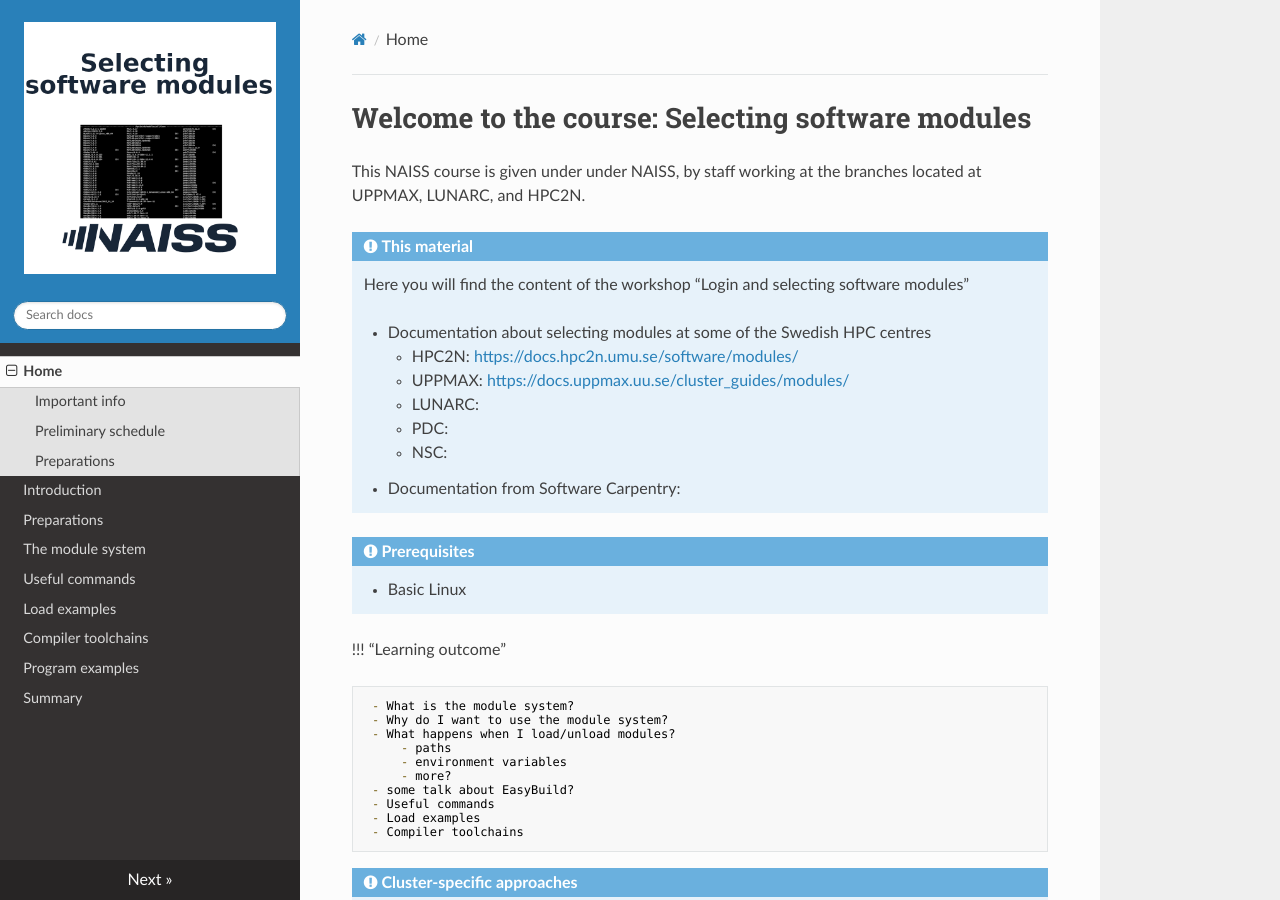
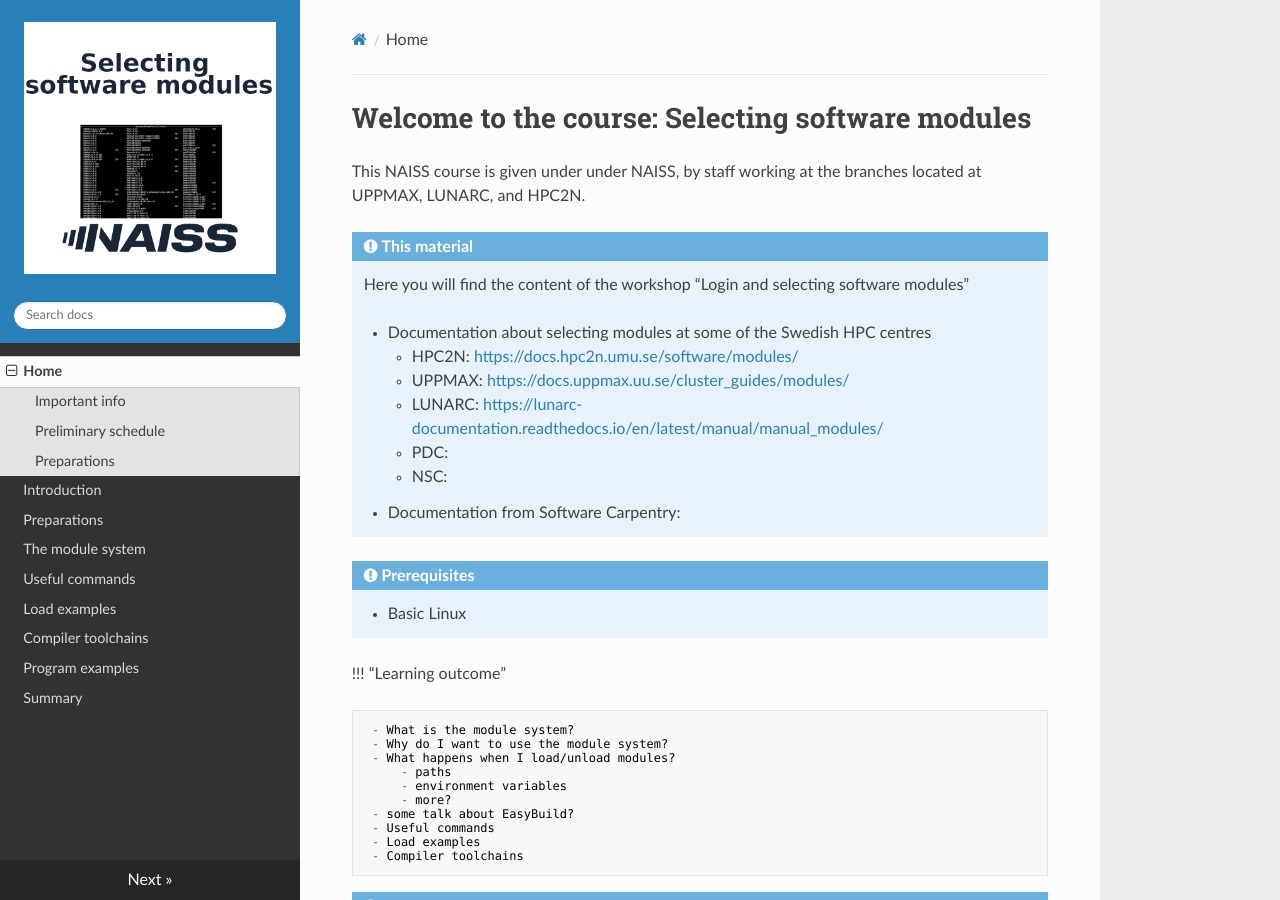
Before and after one commit to hpc2n/selecting-modules, an MkDocs documentation site: the page built from docs/index.md, in a window 1280 px wide and 900 px high. Built offline with MkDocs 1.6.1, drawn with Linux system fonts in a browser that asks for light colours; nearby versions of some CDN libraries; part of the change alters nothing that is shown.

```diff
--- a/docs/index.md
+++ b/docs/index.md
@@ -9,7 +9,7 @@ This NAISS course is given under under NAISS, by staff working at the branches l
     - Documentation about selecting modules at some of the Swedish HPC centres
         - HPC2N: <a href="https://docs.hpc2n.umu.se/software/modules/" target="_blank">https://docs.hpc2n.umu.se/software/modules/</a>
         - UPPMAX: <a href="https://docs.uppmax.uu.se/cluster_guides/modules/" target="_blank">https://docs.uppmax.uu.se/cluster_guides/modules/</a>
-        - LUNARC:
+        - LUNARC: <a href="https://lunarc-documentation.readthedocs.io/en/latest/manual/manual_modules/" target="_blank">https://lunarc-documentation.readthedocs.io/en/latest/manual/manual_modules/</a>
         - PDC:
         - NSC:
     - Documentation from Software Carpentry:
```
